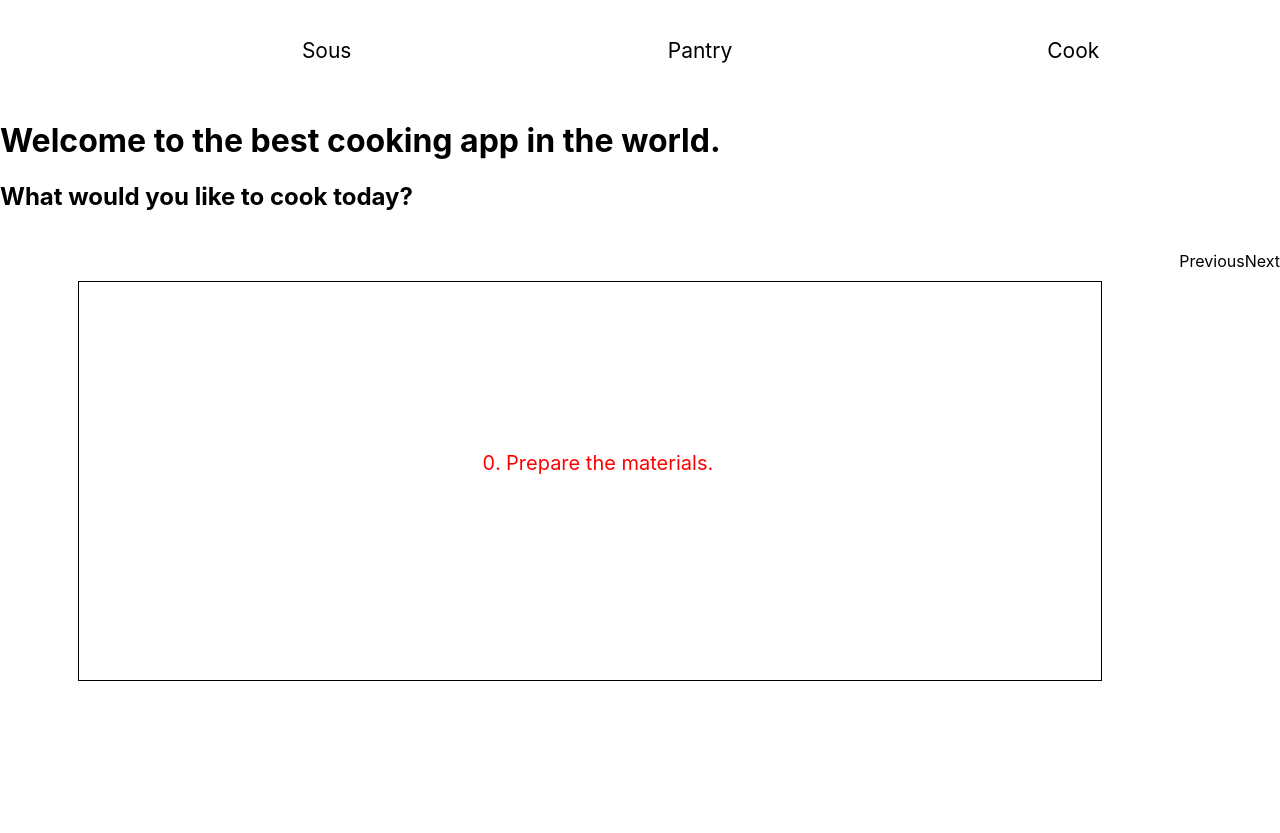
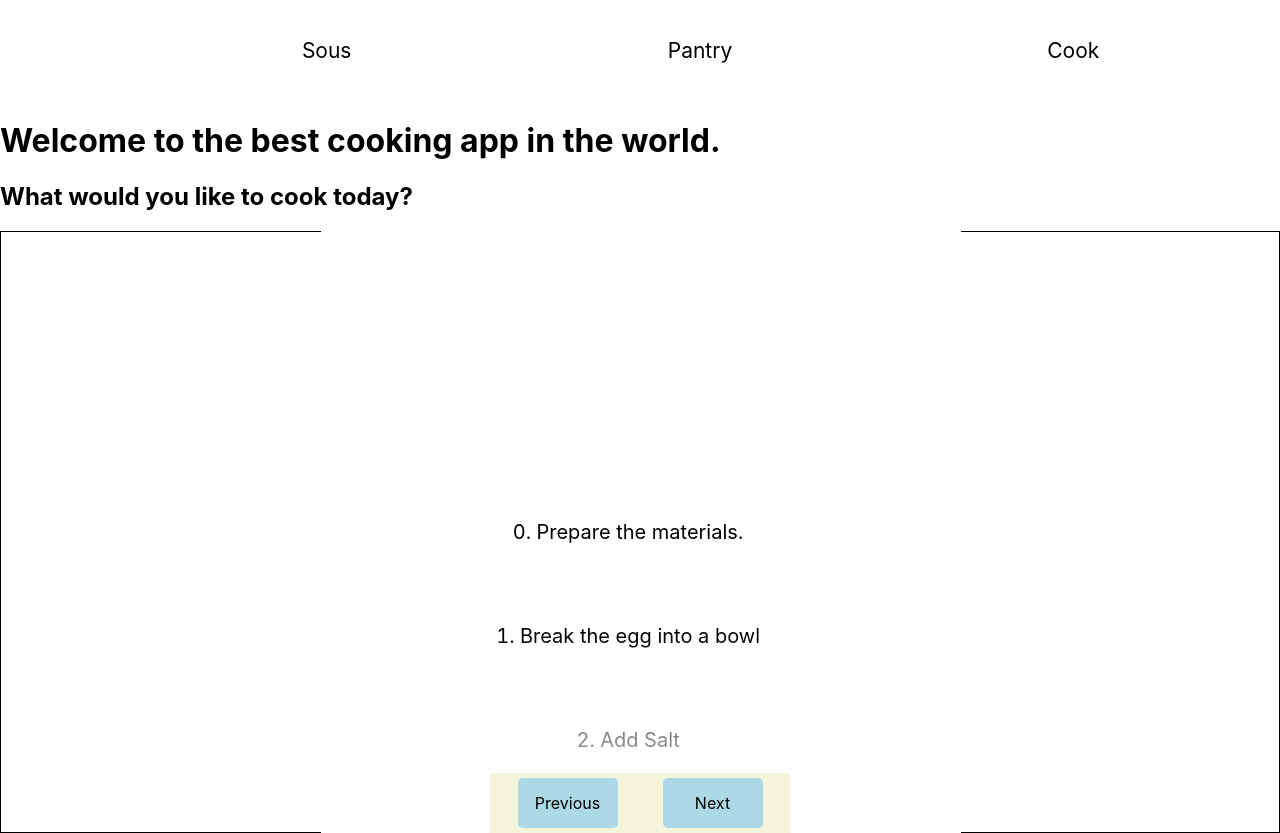
Before and after one commit to crfmc/Sous-next, a Next.js app: page /cook in a window 1280 px wide. Before the commit the page ends 800 px from the top, so only its background shows below. Built offline with nearby package versions, Linux system fonts and the light colour scheme.

Commit message:
feat: initial styles for stepper

```diff
--- a/styles/components/_stepper.scss
+++ b/styles/components/_stepper.scss
@@ -1,25 +1,29 @@
 .stepper {
     // top-level container
     &-container {
-        position: absolute;
+        position: relative;
         display: flex;
         overflow-y: scroll;
         scroll-snap-type: mandatory;
         width: 100%;
-        height: 500px;
+        height: auto;
         background-color: white;
-        padding-top: 20px;
-        padding-bottom: 20px;
+        padding: 0;
     }
 
     &-overlay {
-        height: 50px;
-        width: 100%;
-        .top {
-            color: black
+        position: absolute;
+        height: 200px;
+        width: 50%;
+        transform: translate(50%, 0);
+
+        &.top {
+            top: 0;
+            background: linear-gradient(to top, transparent, white);
         }
-        .bottom {
-
+        &.bottom {
+            bottom: 0;
+            background: linear-gradient(to bottom, transparent, white);
         }
     }
 
@@ -27,16 +31,18 @@
         display: flex;
         flex-direction: column;
         flex-flow: column nowrap;
-        width: 80%;
-        height: 400px;
+        width: 100%;
+        height: 300px;
         font-size: 20px;
         margin: auto;
         scroll-snap-type: y mandatory;
         overflow-y: scroll;
         // overflow-y: visible;
+        padding: 300px 0;
 
         border: 1px solid black;
         flex-flow: column nowrap;
+        z-index: 1;
 
         @media (prefers-color-scheme: dark) {
         }
@@ -47,17 +53,10 @@
             scroll-snap-align: center;
             flex: none;
             margin: auto;
-            height: 100px;
-            margin-top: 100px;
-            margin-bottom: 100px;
-            color: red;
-
-            &:first-of-type {
-                margin-top: 150px;
-            }
-            &:last-of-type {
-                margin-bottom: 150px;
-            }
+            height: auto;
+            margin-top: 20px;
+            margin-bottom: 20px;
+            color: black;
 
             &::marker {
                 // content: "Step";
@@ -67,4 +66,49 @@
 
         }
     }
+
+    &-controls {
+        position: absolute;
+        bottom: 0;
+        height: auto;
+        width: 300px;
+        left: 50%;
+        z-index: 2;
+        transform: translate(-50%, 0);
+        display: flex;
+        justify-content: space-around;
+        background-color: beige;
+        padding: 5px;
+
+        &-link {
+            display: flex;
+            justify-content: center;
+            width: 100px;
+            height: 50px;
+            border-radius: 5px;
+            border: none;
+            background-color: lightblue;
+            color: black;
+
+            &:hover {
+                cursor: pointer;
+                background-color: rgb(99, 194, 226);
+            }
+
+            &-text {
+                margin: auto;
+            }
+        }
+
+        .prevStep {
+            &-text {
+                margin: auto;
+            }
+        }
+        .nextStep {
+            &-text {
+                margin: auto;
+            }
+        }
+    }
 }
```
